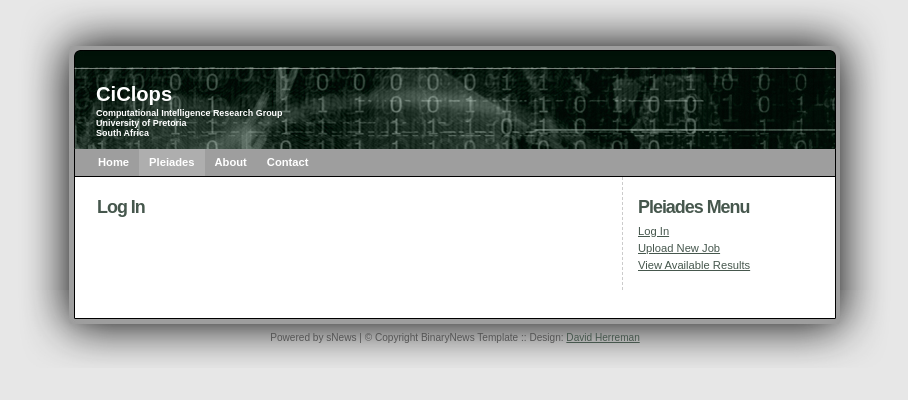
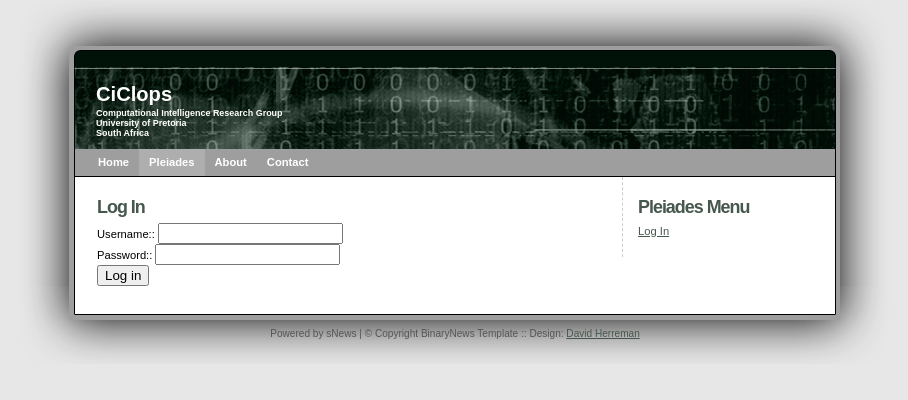
Before and after one commit to ciren/ciclops.cs.up.ac.za, a Django app: page /pleiades/login/ in a window 1280 px wide. Shown: the top 400 px of the page, without its empty margins (185-1093 px from the left). Run offline with Django 3.2, Linux system fonts and the light colour scheme; some libraries are stand-ins or nearby versions.

Commit message:
Session Management
Added sessions for the Pleiades app.

Signed-off-by: Bennie Leonard <bennie.leonard@gmail.com>

```diff
--- a/CiClops_web/Templates/pleiades/login.html
+++ b/CiClops_web/Templates/pleiades/login.html
@@ -4,6 +4,20 @@
     <div class="sd_left">
       <div class="text_padding">
         <h2>Log In</h2>
+	<form action="/pleiades/login/" method="post">{% csrf_token %}
+	    {% for field in form %}
+		<div class="fieldWrapper">
+		    {{ field.errors }}
+		    {{ field.label_tag }}: {{ field }}
+		</div>
+	    {% endfor %}
+	    <p><input type="submit" value="Log in" /></p>
+	</form>
+        <!--<form name="input" action="/pleiades/login/" method="post">{% csrf_token %}
+		Username: <input type="text" name="user"><br/>
+                Password: <input type="text" name="password"></br>
+		<input type="submit" value="Login">
+	</form>-->
       </div>
     </div>
 {% include "footer.html" %}
--- a/CiClops_web/Templates/pleiades/results.html
+++ b/CiClops_web/Templates/pleiades/results.html
@@ -11,12 +11,12 @@
         {% endif %}
         </h2>
 	<ul>
-	    <li><a href='/pleiades/{{ user }}/results{{ back }}'>../</a>
+	    <li><a href='/pleiades/{{ username }}/results{{ back }}'>../</a>
 	</ul>
 	{% if dirs %}
 	    <ul>
 	    {% for dir in dirs %}
-		<li><a href='/pleiades/{{ user }}/results{{ path }}/{{ dir }}'>{{ dir }}</a></li>
+		<li><a href='/pleiades/{{ username }}/results{{ path }}/{{ dir }}'>{{ dir }}</a></li>
 	    {% endfor %}
 	    </ul>
 	{% endif %}
--- a/CiClops_web/Templates/pleiades/side_menu.html
+++ b/CiClops_web/Templates/pleiades/side_menu.html
@@ -1,9 +1,13 @@
     <div class="sd_right">
       <div class="text_padding">
         <h2>Pleiades Menu</h2>
-        <a href="/pleiades/login">Log In</a><br />
-	<a href="/pleiades/upload">Upload New Job</a></br />
-        <a href="/pleiades/user/results">View Available Results</a></br />
+        {% if username = '' %}
+	        <a href="/pleiades/login">Log In</a><br />
+        {% else %}
+                <a href="/pleiades/logout">Log out {{ username }}</a><br />
+		<a href="/pleiades/upload">Upload New Job</a></br />
+        	<a href="/pleiades/results">View Available Results</a></br />
+        {% endif %}
         <br />
       </div>
     </div>
--- a/CiClops_web/urls.py
+++ b/CiClops_web/urls.py
@@ -16,9 +16,9 @@ urlpatterns = patterns('',
 
     url(r'^pleiades/$', 'pleiades.views.index'),
     url(r'^pleiades/login/$', 'pleiades.views.login'),
+    url(r'^pleiades/logout/$', 'pleiades.views.logout'),
     url(r'^pleiades/upload/$', 'pleiades.views.upload'),
-    url(r'^pleiades/(?P<name>\w+)/$', 'pleiades.views.user'),
-    url(r'^pleiades/(?P<name>\w+)/results(?P<path>[\w._\s\-/]*)/$', 'pleiades.views.results'),
+    url(r'^pleiades/results(?P<path>[\w._\s\-/]*)/$', 'pleiades.views.results'),
 
     # Uncomment the admin/doc line below to enable admin documentation:
     # url(r'^admin/doc/', include('django.contrib.admindocs.urls')),
--- a/pleiades/views.py
+++ b/pleiades/views.py
@@ -1,38 +1,127 @@
-from django.template import Context, loader
-from django.http import HttpResponse
+from django.template import Context, RequestContext, loader
+from django.http import HttpResponse, HttpResponseRedirect
 from django.conf import settings
-import os, glob
+from django import forms
+import os, glob, hashlib
+import MySQLdb as db
+
+class LoginForm(forms.Form):
+    username = forms.CharField(max_length=100, required=True)
+    password = forms.CharField(widget=forms.PasswordInput, required=True)
+
+def validateUser(request, user, password):
+    print 'connecting'
+    con = None
+    valid = False
+
+    try:
+        #insert database details here
+        con = db.connect('', '',
+            '', '')
+
+        cur = con.cursor()
+        cur.execute("select password from users where username = '" + user + "'")
+
+        db_password = cur.fetchone()
+
+	if not db_password:
+            print "no such user"
+            valid = False
+
+        else:
+            db_password = "".join(db_password)
+
+            print "db: " + db_password
+            print "pass: " + password
+            print "hash: " + hashlib.sha256(password).hexdigest()
+            #verify SHA256 hash
+            if cmp(db_password, hashlib.sha256(password).hexdigest()) == 0:
+                print "true"
+                valid = True
+            else:
+                print "not true"
+                valid = False
+
+    except db.Error, e:
+        print e
+
+    finally:
+        if con:
+            con.close()
+
+    if valid == True:
+        print "returning true"
+        return True
+
+    print "returning false"
+    return False
 
 def index(request):
+    if 'username' in request.session:
+        print "here"
+        user = request.session['username']
+    else:
+        user = ''
+
     template = loader.get_template('pleiades/index.html')
-    c = Context({
+    c = RequestContext(request, {
         'current': 'Pleiades',
+        'username': user,
     })
     return HttpResponse(template.render(c))
 
 def login(request):
+    if 'username' in request.session:
+        return HttpResponseRedirect('/pleiades/')
+
+    if request.method == 'POST': # If the form has been submitted...
+        form = LoginForm(request.POST) # A form bound to the POST data
+
+        if form.is_valid(): # All validation rules pass
+            user = form.cleaned_data['username']
+            password = form.cleaned_data['password']
+
+            if validateUser(request, user, password) == True:
+                request.session['username'] = user
+                request.session.set_expiry(300)
+                return HttpResponseRedirect('/pleiades/')
+
+    form = LoginForm() # An unbound form
     template = loader.get_template('pleiades/login.html')
-    c = Context({
+
+    c = RequestContext(request, {
         'current': 'Pleiades',
+        'form': form,
+        'username': '',
+    })
+
+    return HttpResponse(template.render(c))
+
+def logout(request):
+    if 'username' in request.session:
+        del request.session['username']
+
+    return HttpResponseRedirect('/pleiades/')
+
+def upload(request):
+    template = loader.get_template('pleiades/upload.html')
+    c = RequestContext(request, {
+        'current': 'Pleiades',
+        'username': request.session['username']
     })
     return HttpResponse(template.render(c))
 
-def upload(request):
-    template = loader.get_template('pleiades/upload.html')
-    c = Context({
-        'current': 'Pleiades',
-    })
-    return HttpResponse(template.render(c))
+def results(request, path):
+    if not 'username' in request.session:
+        return HttpResponseRedirect('/pleiades/login/')
+    else:
+        user = request.session['username']
 
-def user(request, name):
-    return HttpResponse("This is " + name + "'s page! :)")
-
-def results(request, name, path):
     template = loader.get_template('pleiades/results.html')
     css = settings.MEDIA_ROOT
     dirs = []
     files = []
-    current_path = settings.CICLOPS_RESULTS_DIR + name + path
+    current_path = settings.CICLOPS_RESULTS_DIR + user + path
 
     print(path)
 
@@ -42,14 +131,14 @@ def results(request, name, path):
         else:
             files.append(current_file[current_file.rfind('/') + 1:])
 
-    c = Context({
+    c = RequestContext(request, {
         'dirs': dirs,
         'files': files,
-        'user': name,
         'path': path,
         'back': path[:path.rfind('/')],
         'current_dir': path[path.rfind('/'):],
         'css': css,
+        'username': user
     })
 
     return HttpResponse(template.render(c))
```
Also changed, not shown: CiClops_web/settings.py (+5 -2 lines), 1 other file.
